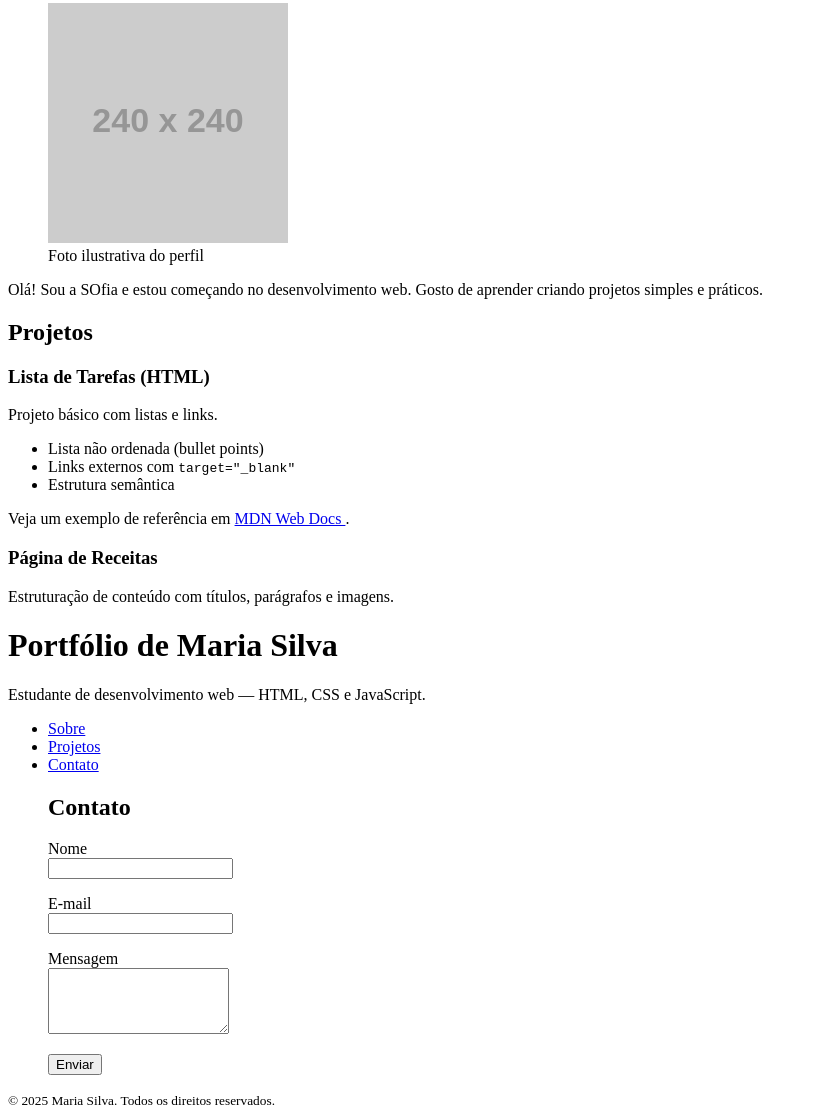
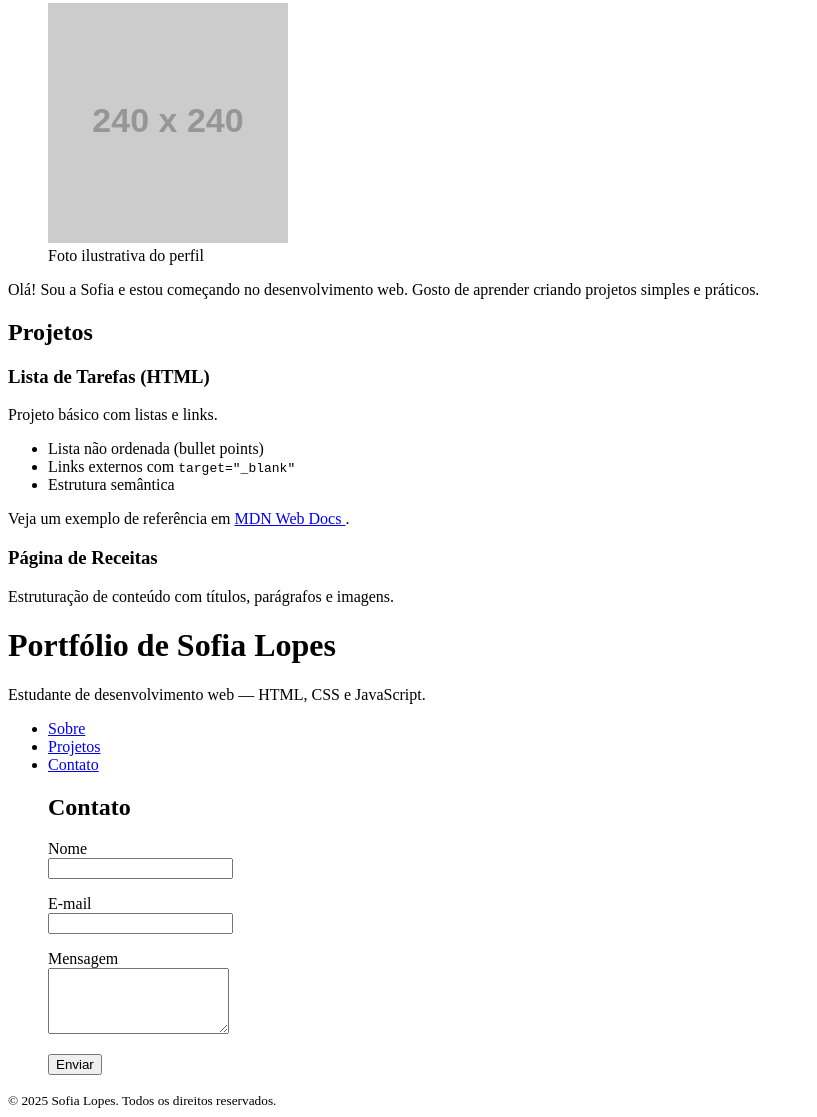
Before and after one commit to Sofia-Lopes2010/Portf-lio-da-Sofia, a plain HTML site: page index.html in a window 1280 px wide. Shown: the part 64-1181 px from the top of the page, without its empty margins (0-817 px from the left). Drawn offline with Linux system fonts and the light colour scheme; placeholder pictures from the web are drawn by us.

Commit message:
Update index.html

```diff
--- a/index.html
+++ b/index.html
@@ -17,7 +17,7 @@ de frente.">
 <figcaption>Foto ilustrativa do perfil</figcaption>
 </figure>
 <p>
-Olá! Sou a SOfia e estou começando no desenvolvimento web.
+Olá! Sou a Sofia e estou começando no desenvolvimento web.
 Gosto de aprender criando projetos simples e práticos.
 </p>
 </section>
@@ -44,7 +44,7 @@ MDN Web Docs
 <p>Estruturação de conteúdo com títulos, parágrafos e imagens.</p>
 </article>
 </section>
-<h1>Portfólio de Maria Silva</h1>
+<h1>Portfólio de Sofia Lopes</h1>
 <p>Estudante de desenvolvimento web — HTML, CSS e JavaScript.</p>
 <nav aria-label="Navegação principal">
 <ul>
@@ -77,7 +77,7 @@ required></textarea>
 </header>
   </main>
 <footer>
-<small>&copy; 2025 Maria Silva. Todos os direitos reservados.</small>
+<small>&copy; 2025 Sofia Lopes. Todos os direitos reservados.</small>
 </footer>
 </body>
 </html>
```
